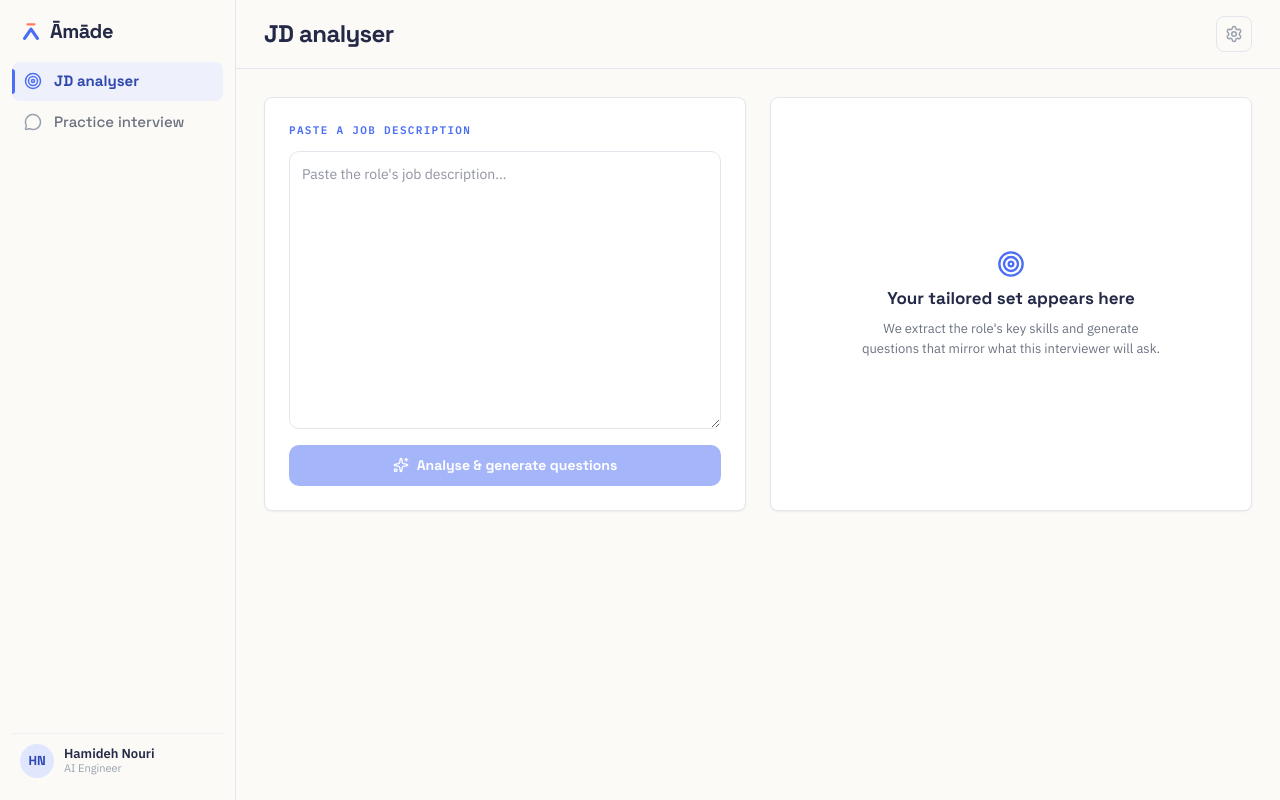
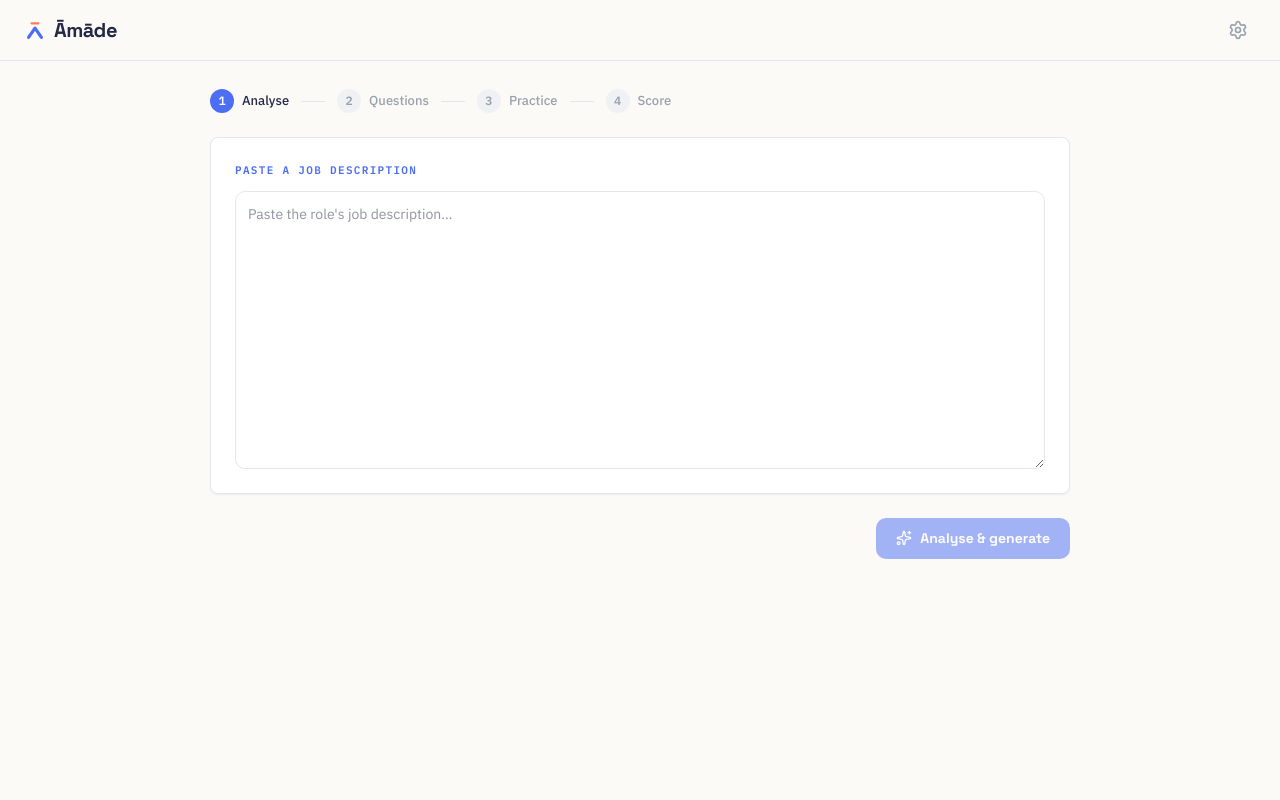
Before and after one commit to hamidehnouri/amade-interview-prep, a Next.js app: page / in a window 1280 px wide. Built offline with nearby package versions, Linux system fonts and the light colour scheme.

Commit message:
Convert app to a step-by-step wizard with per-step components

```diff
--- a/src/app/page.tsx
+++ b/src/app/page.tsx
@@ -1,85 +1,123 @@
 "use client";
 import { useState } from "react";
-import { useRouter } from "next/navigation";
-import { Sparkles, Target, Check } from "lucide-react";
-import Card from "@/components/ui/Card";
+import { Sparkles, ChevronLeft, ChevronRight } from "lucide-react";
 import Button from "@/components/ui/Button";
-import Textarea from "@/components/ui/Textarea";
-import Eyebrow from "@/components/ui/Eyebrow";
-import QuestionCard from "@/components/ui/QuestionCard";
-import { analyze, type Analysis, type Question } from "@/lib/api";
+import AnalyseStep from "@/components/steps/AnalyseStep";
+import QuestionsStep from "@/components/steps/QuestionsStep";
+import PracticeStep from "@/components/steps/PracticeStep";
+import ScoreStep from "@/components/steps/ScoreStep";
+import { analyze, coachAnswer, type Analysis, type Question, type Feedback } from "@/lib/api";
 import { useSettings } from "@/lib/settings";
 
-export default function JDAnalyserPage() {
-  const router = useRouter();
+type Step = "analyse" | "questions" | "practice" | "score";
+const STEPS: { key: Step; label: string }[] = [
+  { key: "analyse", label: "Analyse" },
+  { key: "questions", label: "Questions" },
+  { key: "practice", label: "Practice" },
+  { key: "score", label: "Score" },
+];
+const errMsg = (e: unknown) => (e instanceof Error ? e.message : String(e));
+
+export default function Home() {
   const { settings } = useSettings();
+  const [step, setStep] = useState<Step>("analyse");
   const [jd, setJd] = useState("");
-  const [loading, setLoading] = useState(false);
   const [analysis, setAnalysis] = useState<Analysis | null>(null);
   const [questions, setQuestions] = useState<Question[]>([]);
+  const [selected, setSelected] = useState(0);
+  const [answer, setAnswer] = useState("");
+  const [feedback, setFeedback] = useState<Feedback | null>(null);
+  const [loading, setLoading] = useState(false);
   const [error, setError] = useState("");
 
-  async function run() {
+  const q = questions[selected];
+  const stepIndex = STEPS.findIndex((s) => s.key === step);
+
+  async function runAnalyse() {
     setError("");
     setLoading(true);
     try {
       const res = await analyze(jd, settings);
       setAnalysis(res.analysis);
       setQuestions(res.questions);
+      setStep("questions");
     } catch (e) {
-      setError(e instanceof Error ? e.message : String(e));
+      setError(errMsg(e));
     } finally {
       setLoading(false);
     }
   }
-  const practice = (q: Question) =>
-    router.push(`/practice-interview?${new URLSearchParams({ q: q.question, category: q.category })}`);
+  function openQuestion(i: number) {
+    setSelected(i);
+    setAnswer("");
+    setFeedback(null);
+    setStep("practice");
+  }
+  async function runFeedback() {
+    setError("");
+    setLoading(true);
+    try {
+      setFeedback(await coachAnswer(q.question, answer, settings, settings.technique, settings.selfCritique));
+      setStep("score");
+    } catch (e) {
+      setError(errMsg(e));
+    } finally {
+      setLoading(false);
+    }
+  }
 
   return (
-    <div className="mx-auto grid max-w-[1080px] grid-cols-1 gap-6 lg:grid-cols-2">
-      {/* Left — input */}
-      <Card>
-        <Eyebrow>Paste a job description</Eyebrow>
-        <Textarea value={jd} onChange={setJd} rows={12} placeholder="Paste the role's job description…" />
-        <div className="mt-4">
-          <Button onClick={run} loading={loading} disabled={!jd.trim()} className="w-full">
-            <Sparkles size={16} /> Analyse &amp; generate questions
-          </Button>
+    <div className="mx-auto flex max-w-[860px] flex-col gap-6">
+      <div className="flex items-center gap-2">
+        {STEPS.map((s, i) => (
+          <div key={s.key} className="flex items-center gap-2">
+            <div className={`flex h-6 w-6 items-center justify-center rounded-full text-[12px] font-semibold ${i <= stepIndex ? "bg-accent text-white" : "bg-line-subtle text-muted"}`}>{i + 1}</div>
+            <span className={`text-[13px] font-medium ${i === stepIndex ? "text-ink" : "text-muted"}`}>{s.label}</span>
+            {i < STEPS.length - 1 && <div className="mx-1 h-px w-6 bg-line" />}
+          </div>
+        ))}
+      </div>
+
+      {error && <div className="rounded-[8px] border border-red-200 bg-red-50 p-3 text-[13px] text-red-700">{error}</div>}
+
+      {step === "analyse" && <AnalyseStep jd={jd} onChange={setJd} />}
+      {step === "questions" && analysis && <QuestionsStep analysis={analysis} questions={questions} onOpen={openQuestion} />}
+      {step === "practice" && q && <PracticeStep question={q} answer={answer} onChange={setAnswer} />}
+      {step === "score" && feedback && q && <ScoreStep question={q} feedback={feedback} />}
+
+      <div className="flex items-center justify-between">
+        <div>
+          {step === "questions" && <NavBtn dir="prev" onClick={() => setStep("analyse")}>Back</NavBtn>}
+          {step === "practice" && <NavBtn dir="prev" onClick={() => setStep("questions")}>Back to questions</NavBtn>}
+          {step === "score" && <NavBtn dir="prev" onClick={() => setStep("practice")}>Revise answer</NavBtn>}
         </div>
-        {error && <div className="mt-4 rounded-[8px] border border-red-200 bg-red-50 p-3 text-[13px] text-red-700">{error}</div>}
-      </Card>
-
-      {/* Right — empty state or results */}
-      <div className="flex flex-col gap-6">
-        {!analysis ? (
-          <Card className="flex flex-1 flex-col items-center justify-center gap-2 py-14 text-center">
-            <Target className="text-accent" size={28} />
-            <div className="font-display text-[17px] font-semibold text-ink">Your tailored set appears here</div>
-            <p className="max-w-[300px] text-[13px] text-secondary">We extract the role&apos;s key skills and generate questions that mirror what this interviewer will ask.</p>
-          </Card>
-        ) : (
-          <>
-            <Card>
-              <Eyebrow badge={`${analysis.key_skills.length} skills`}>Extracted focus areas</Eyebrow>
-              <div className="flex flex-wrap gap-2">
-                {analysis.key_skills.map((s) => (
-                  <span key={s} className="rounded-full border border-line bg-white px-3 py-1.5 text-[13px] text-ink">{s}</span>
-                ))}
-              </div>
-            </Card>
-            <div className="flex items-start gap-3 rounded-[8px] border border-blue-200 bg-blue-50 p-4">
-              <Check className="mt-0.5 shrink-0 text-accent" size={18} />
-              <div>
-                <div className="font-display text-[14px] font-semibold text-ink">{questions.length} questions generated</div>
-                <div className="text-[13px] text-secondary">Based on the extracted focus areas.</div>
-              </div>
-            </div>
-            {questions.map((q) => (
-              <QuestionCard key={q.id} category={q.category} difficulty={q.difficulty} question={q.question} meta="Tailored to JD" onPractice={() => practice(q)} />
+        <div>
+          {step === "analyse" && (
+            <Button onClick={runAnalyse} loading={loading} disabled={!jd.trim()}>
+              <Sparkles size={16} /> Analyse &amp; generate
+            </Button>
+          )}
+          {step === "practice" && (
+            <Button onClick={runFeedback} loading={loading} disabled={!answer.trim()}>Submit &amp; get feedback</Button>
+          )}
+          {step === "score" &&
+            (selected < questions.length - 1 ? (
+              <NavBtn dir="next" onClick={() => openQuestion(selected + 1)}>Next question</NavBtn>
+            ) : (
+              <NavBtn dir="next" onClick={() => setStep("questions")}>Back to questions</NavBtn>
             ))}
-          </>
-        )}
+        </div>
       </div>
     </div>
   );
 }
+
+function NavBtn({ dir, onClick, children }: { dir: "prev" | "next"; onClick: () => void; children: React.ReactNode }) {
+  return (
+    <button type="button" onClick={onClick} className="inline-flex items-center gap-1.5 rounded-[10px] border border-line px-4 py-2.5 font-display text-[14px] font-semibold text-secondary transition-colors hover:bg-line-subtle">
+      {dir === "prev" && <ChevronLeft size={16} />}
+      {children}
+      {dir === "next" && <ChevronRight size={16} />}
+    </button>
+  );
+}
--- a/src/app/settings/page.tsx
+++ b/src/app/settings/page.tsx
@@ -35,6 +35,7 @@ export default function SettingsPage() {
 
   return (
     <div className="mx-auto flex max-w-[920px] flex-col gap-6">
+      <h1 className="font-display text-[24px] font-bold tracking-tight text-ink">Settings</h1>
       <p className="max-w-[560px] text-[14px] text-secondary">
         Tune how the AI interviewer generates questions and scores answers. These settings apply to every new session.
       </p>
--- a/src/components/AppShell.tsx
+++ b/src/components/AppShell.tsx
@@ -1,60 +1,24 @@
 "use client";
 import Link from "next/link";
+import Image from "next/image";
 import { usePathname } from "next/navigation";
-import Image from "next/image";
-import { Target, MessageCircle, Settings } from "lucide-react";
-import NavItem from "@/components/ui/NavItem";
-
-const NAV = [
-  { href: "/", label: "JD analyser", icon: Target },
-  { href: "/practice-interview", label: "Practice interview", icon: MessageCircle },
-];
-const TITLES: Record<string, string> = {
-  "/": "JD analyser",
-  "/practice-interview": "Practice interview",
-  "/settings": "Settings",
-};
+import { Settings } from "lucide-react";
 
 export default function AppShell({ children }: { children: React.ReactNode }) {
   const pathname = usePathname();
   return (
-    <div className="flex h-full">
-      <aside className="flex w-[236px] flex-shrink-0 flex-col border-r border-line bg-paper p-3 pt-4">
-        <div className="flex items-center gap-2 px-2 pb-2">
+    <div className="flex h-full flex-col">
+      <header className="flex items-center justify-between border-b border-line bg-paper px-6 py-3">
+        <Link href="/" className="flex items-center gap-2">
           <Image src="/amade-logo.svg" alt="Āmāde" width={22} height={22} priority />
           <span className="font-display text-[20px] font-bold tracking-tight">Āmāde</span>
-        </div>
-        <nav className="mt-2 flex flex-col gap-0.5">
-          {NAV.map((n) => (
-            <NavItem key={n.href} {...n} />
-          ))}
-        </nav>
-        <div className="flex-1" />
-        <div className="flex items-center gap-2.5 border-t border-line-subtle px-2 py-2.5">
-          <span className="flex h-[34px] w-[34px] items-center justify-center rounded-full bg-blue-100 font-display text-[13px] font-semibold text-blue-700">
-            HN
-          </span>
-          <div className="min-w-0 leading-tight">
-            <div className="truncate text-[13px] font-semibold">Hamideh Nouri</div>
-            <div className="text-[11px] text-muted">AI Engineer</div>
-          </div>
-        </div>
-      </aside>
-      <div className="flex min-w-0 flex-1 flex-col">
-        <header className="flex items-center justify-between border-b border-line px-7 py-4">
-          <h1 className="font-display text-[24px] font-bold tracking-tight">{TITLES[pathname] ?? "Āmāde"}</h1>
-          <Link
-            href="/settings"
-            aria-label="Settings"
-            className={`rounded-lg border p-2 transition-colors ${
-              pathname === "/settings" ? "border-blue-200 bg-blue-50 text-accent" : "border-line text-muted hover:bg-line-subtle"
-            }`}
-          >
-            <Settings size={18} />
-          </Link>
-        </header>
-        <main className="flex-1 overflow-y-auto p-7">{children}</main>
-      </div>
+        </Link>
+        <Link href="/settings" aria-label="Settings"
+          className={`rounded-lg p-2 transition-colors ${pathname === "/settings" ? "text-accent" : "text-muted hover:text-ink"}`}>
+          <Settings size={20} />
+        </Link>
+      </header>
+      <main className="flex-1 overflow-y-auto p-7">{children}</main>
     </div>
   );
 }
--- /dev/null
+++ b/src/components/steps/AnalyseStep.tsx
@@ -0,0 +1,12 @@
+import Card from "@/components/ui/Card";
+import Textarea from "@/components/ui/Textarea";
+import Eyebrow from "@/components/ui/Eyebrow";
+
+export default function AnalyseStep({ jd, onChange }: { jd: string; onChange: (v: string) => void }) {
+  return (
+    <Card>
+      <Eyebrow>Paste a job description</Eyebrow>
+      <Textarea value={jd} onChange={onChange} rows={12} placeholder="Paste the role's job description…" />
+    </Card>
+  );
+}
--- /dev/null
+++ b/src/components/steps/PracticeStep.tsx
@@ -0,0 +1,22 @@
+import Card from "@/components/ui/Card";
+import Textarea from "@/components/ui/Textarea";
+import type { Question } from "@/lib/api";
+
+export default function PracticeStep({ question, answer, onChange }: {
+  question: Question; answer: string; onChange: (v: string) => void;
+}) {
+  return (
+    <>
+      <Card>
+        <div className="flex items-center gap-2">
+          <span className="font-mono text-[11px] uppercase tracking-[0.12em] text-accent">AI Interviewer</span>
+          <span className="rounded-[8px] border border-blue-200 bg-blue-50 px-[7px] py-[3px] font-mono text-[11px] uppercase tracking-[0.08em] text-blue-700">{question.category}</span>
+        </div>
+        <div className="mt-3 font-display text-[18px] font-semibold leading-snug text-ink">{question.question}</div>
+      </Card>
+      <Card>
+        <Textarea label="Your answer" value={answer} onChange={onChange} rows={8} placeholder="Type your answer here…" />
+      </Card>
+    </>
+  );
+}
--- /dev/null
+++ b/src/components/steps/QuestionsStep.tsx
@@ -0,0 +1,32 @@
+import { Check } from "lucide-react";
+import Card from "@/components/ui/Card";
+import Eyebrow from "@/components/ui/Eyebrow";
+import QuestionCard from "@/components/ui/QuestionCard";
+import type { Analysis, Question } from "@/lib/api";
+
+export default function QuestionsStep({ analysis, questions, onOpen }: {
+  analysis: Analysis; questions: Question[]; onOpen: (i: number) => void;
+}) {
+  return (
+    <>
+      <Card>
+        <Eyebrow badge={`${analysis.key_skills.length} skills`}>Extracted focus areas</Eyebrow>
+        <div className="flex flex-wrap gap-2">
+          {analysis.key_skills.map((s) => (
+            <span key={s} className="rounded-full border border-line bg-white px-3 py-1.5 text-[13px] text-ink">{s}</span>
+          ))}
+        </div>
+      </Card>
+      <div className="flex items-start gap-3 rounded-[8px] border border-blue-200 bg-blue-50 p-4">
+        <Check className="mt-0.5 shrink-0 text-accent" size={18} />
+        <div>
+          <div className="font-display text-[14px] font-semibold text-ink">{questions.length} questions generated</div>
+          <div className="text-[13px] text-secondary">Click a question to practice it.</div>
+        </div>
+      </div>
+      {questions.map((question, i) => (
+        <QuestionCard key={question.id} category={question.category} difficulty={question.difficulty} question={question.question} meta="Tailored to JD" onPractice={() => onOpen(i)} />
+      ))}
+    </>
+  );
+}
--- /dev/null
+++ b/src/components/steps/ScoreStep.tsx
@@ -0,0 +1,21 @@
+import Card from "@/components/ui/Card";
+import type { Feedback, Question } from "@/lib/api";
+
+const STAR = ["situation", "task", "action", "result"] as const;
+
+export default function ScoreStep({ question, feedback }: { question: Question; feedback: Feedback }) {
+  return (
+    <Card>
+      <div className="font-display text-[15px] font-semibold text-ink">STAR feedback — {question.category}</div>
+      <div className="mt-3 flex flex-col gap-2">
+        {STAR.map((part) => (
+          <div key={part} className="text-[14px]">
+            <span className="font-semibold capitalize text-ink">{part}: {feedback[part].score}/10</span>
+            <span className="text-secondary"> — {feedback[part].feedback}</span>
+          </div>
+        ))}
+        <div className="mt-1 rounded-[8px] bg-blue-50 p-3 text-[14px] text-blue-700">{feedback.overall}</div>
+      </div>
+    </Card>
+  );
+}
```
Also changed, not shown: 1 other file (tests, documents, lock files or other folders).
